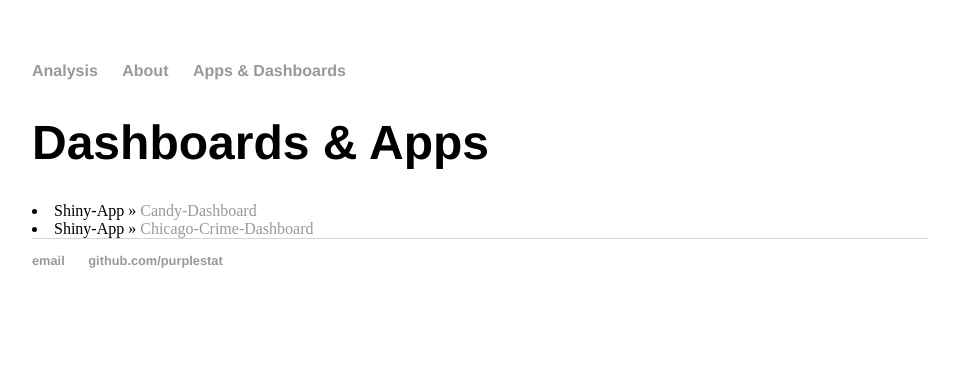
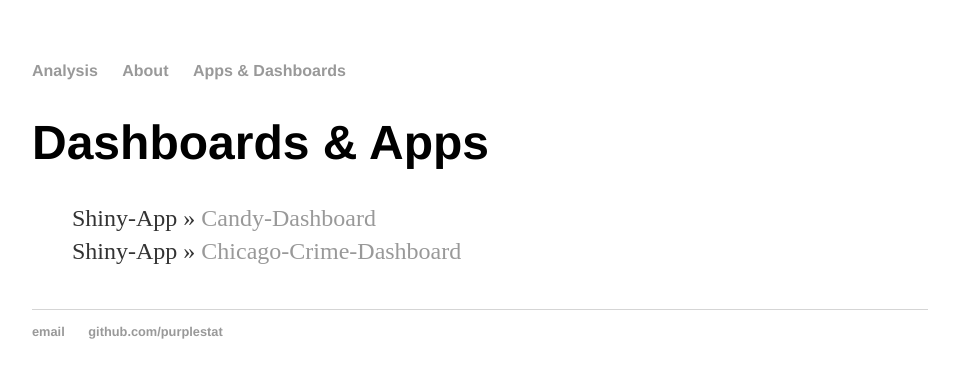
Before and after one commit to purplestat/purplestat.github.io, a Jekyll site: the page built from cv/index.html, in a window 1280 px wide. Shown: the top 378 px of the page, without its empty margins (160-1119 px from the left). Built offline with Jekyll 4.4.1, drawn with Linux system fonts in a browser that asks for light colours.

Commit message:
Update index.html

```diff
--- a/cv/index.html
+++ b/cv/index.html
@@ -4,6 +4,7 @@ title: Apps
 ---
 		<div class="about">
 			<h1>Dashboards & Apps</h1>
+			<ul class="posts">
 <li><span>Shiny-App</span> &raquo; <a href="https://bluestat.shinyapps.io/candy/" title="Candy">Candy-Dashboard</a></li>
 <li><span>Shiny-App</span> &raquo; <a href="https://bluestat.shinyapps.io/chicago/" title="Candy">Chicago-Crime-Dashboard</a></li>
 
```
